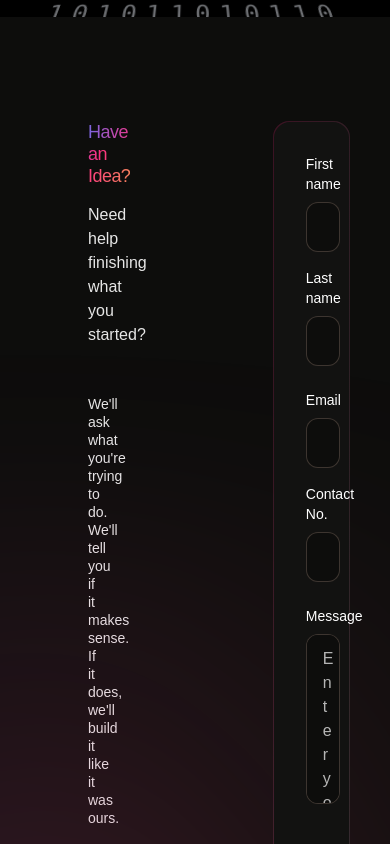
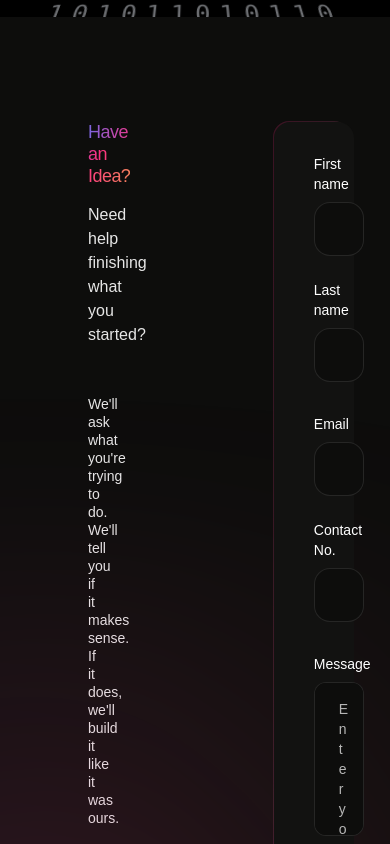
Before and after one commit to Taimoorkn/waysel-website, a Next.js app: page / in a window 390 px wide. Shown: the part 8400-9244 px from the top of the page. Built offline with nearby package versions, Linux system fonts and the light colour scheme.

Commit message:
contactpage

```diff
--- a/src/app/home/content/Contact.js
+++ b/src/app/home/content/Contact.js
@@ -50,10 +50,10 @@ export default function ContactForm() {
         {/* Right Section - Contact Form */}
         <div className="z-10 flex w-[60%] items-center justify-center p-16">
           <div className="from-border-primary to-border-secondary w-full rounded-2xl bg-opacity-80 bg-gradient-to-br p-px backdrop-blur-sm">
-            <div className="w-full rounded-2xl bg-card p-8">
-              <div className="space-y-6">
+            <div className="w-full rounded-2xl bg-card px-10 py-8">
+              <div className="space-y-8">
                 {/* Name Fields */}
-                <div className="grid grid-cols-1 gap-4 md:grid-cols-2">
+                <div className="grid grid-cols-1 gap-6 md:grid-cols-2">
                   <div>
                     <label className="mb-2 block text-sm font-medium text-text-primary">First name</label>
                     <input
@@ -62,7 +62,7 @@ export default function ContactForm() {
                       placeholder="First name"
                       value={formData.firstName}
                       onChange={handleChange}
-                      className="w-full rounded-xl border border-[#fed7be33] bg-primary_bg px-4 py-3 text-text-secondary placeholder-text-tertiary transition-all duration-300 focus:border-[#FFBA8F] focus:outline-none focus:ring-1 focus:ring-[#FFBA8F]/20"
+                      className="w-full rounded-2xl border border-white/10 bg-primary_bg px-6 py-4 text-sm font-normal text-text-primary text-text-secondary placeholder-text-tertiary transition-all duration-300 focus:border-[#F8805F] focus:outline-none focus:ring-1"
                     />
                   </div>
                   <div>
@@ -73,13 +73,13 @@ export default function ContactForm() {
                       placeholder="Last name"
                       value={formData.lastName}
                       onChange={handleChange}
-                      className="w-full rounded-xl border border-[#fed7be33] bg-primary_bg px-4 py-3 text-text-secondary placeholder-text-tertiary transition-all duration-300 focus:border-[#FFBA8F] focus:outline-none focus:ring-1 focus:ring-[#FFBA8F]/20"
+                      className="w-full rounded-2xl border border-white/10 bg-primary_bg px-6 py-4 text-sm font-normal text-text-primary text-text-secondary placeholder-text-tertiary transition-all duration-300 focus:border-[#F8805F] focus:outline-none focus:ring-1"
                     />
                   </div>
                 </div>
 
                 {/* Email and Contact */}
-                <div className="grid grid-cols-1 gap-4 md:grid-cols-2">
+                <div className="grid grid-cols-1 gap-6 md:grid-cols-2">
                   <div>
                     <label className="mb-2 block text-sm font-medium text-text-primary">Email</label>
                     <input
@@ -88,7 +88,7 @@ export default function ContactForm() {
                       placeholder="E.g abc@gmail.com"
                       value={formData.email}
                       onChange={handleChange}
-                      className="w-full rounded-xl border border-[#fed7be33] bg-primary_bg px-4 py-3 text-text-secondary placeholder-text-tertiary transition-all duration-300 focus:border-[#FFBA8F] focus:outline-none focus:ring-1 focus:ring-[#FFBA8F]/20"
+                      className="w-full rounded-2xl border border-white/10 bg-primary_bg px-6 py-4 text-sm font-normal text-text-primary text-text-secondary placeholder-text-tertiary transition-all duration-300 focus:border-[#F8805F] focus:outline-none focus:ring-1"
                     />
                   </div>
                   <div>
@@ -99,7 +99,7 @@ export default function ContactForm() {
                       placeholder="e.g +1 254 364 5251"
                       value={formData.contactNo}
                       onChange={handleChange}
-                      className="w-full rounded-xl border border-[#fed7be33] bg-primary_bg px-4 py-3 text-text-secondary placeholder-text-tertiary transition-all duration-300 focus:border-[#FFBA8F] focus:outline-none focus:ring-1 focus:ring-[#FFBA8F]/20"
+                      className="w-full rounded-2xl border border-white/10 bg-primary_bg px-6 py-4 text-sm font-normal text-text-primary text-text-secondary placeholder-text-tertiary transition-all duration-300 focus:border-[#F8805F] focus:outline-none focus:ring-1"
                     />
                   </div>
                 </div>
@@ -113,7 +113,7 @@ export default function ContactForm() {
                     rows="6"
                     value={formData.message}
                     onChange={handleChange}
-                    className="w-full resize-none rounded-xl border border-[#fed7be33] bg-primary_bg px-4 py-3 text-text-secondary placeholder-text-tertiary transition-all duration-300 focus:border-[#FFBA8F] focus:outline-none focus:ring-1 focus:ring-[#FFBA8F]/20"
+                    className="w-full resize-none rounded-xl border border-white/10 bg-primary_bg px-6 py-4 text-sm font-normal text-text-primary text-text-secondary placeholder-text-tertiary transition-all duration-300 focus:border-[#F8805F] focus:outline-none focus:ring-1"
                   />
                 </div>
 
```
